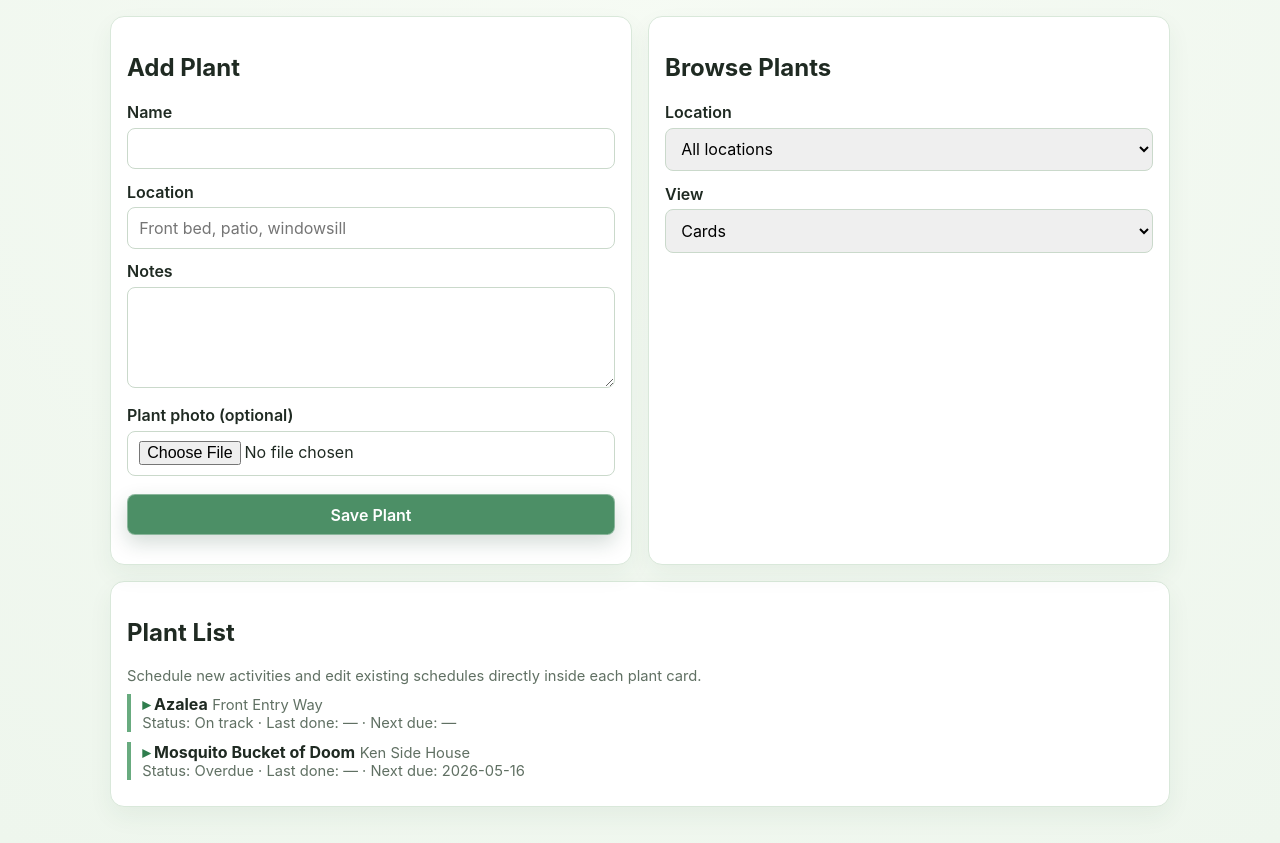
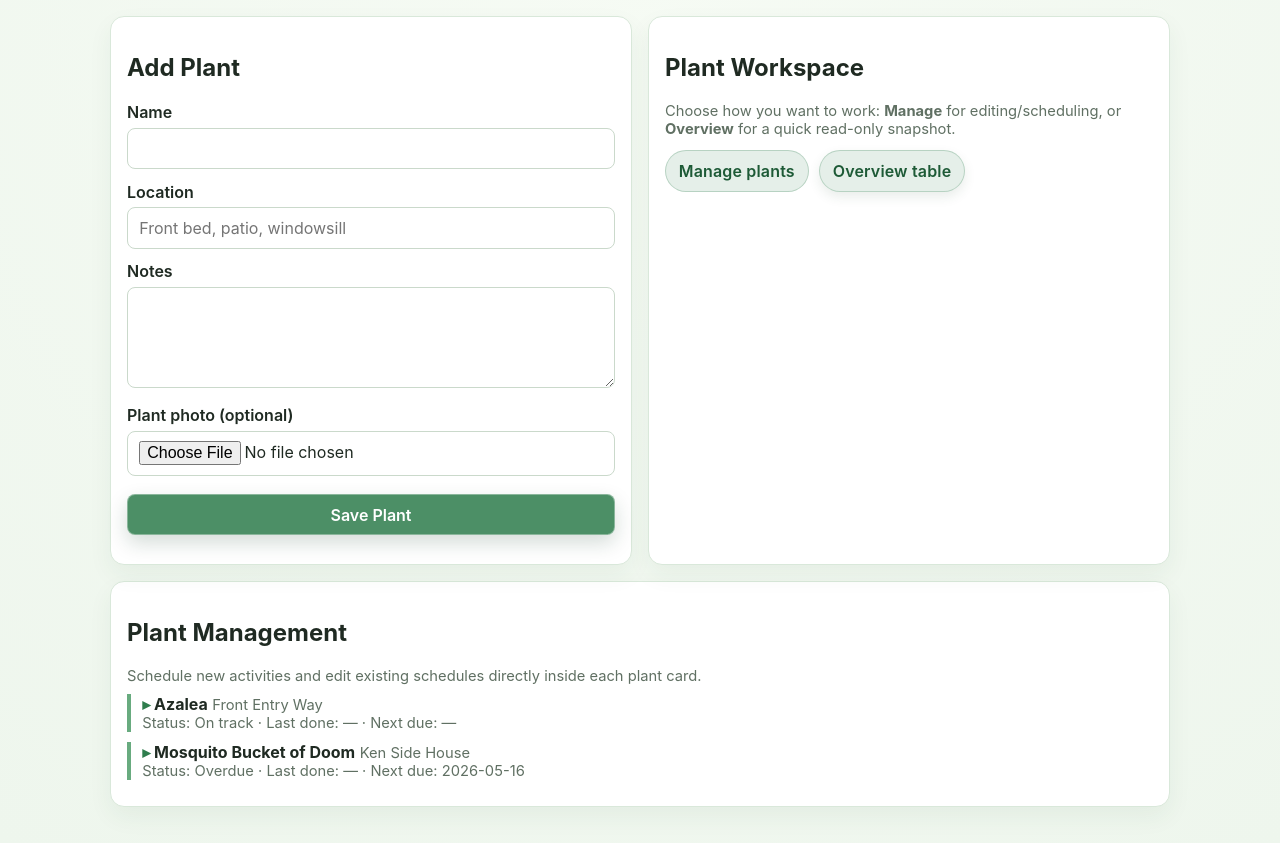
Before and after one commit to jpk300/FertilizerTracker, a Flask app: page /add in a window 1280 px wide. Shown: the part 54-897 px from the top of the page. Run offline with Flask 3, Linux system fonts and the light colour scheme.

Commit message:
Simplify plant workspace modes and remove location filter

```diff
--- a/app.py
+++ b/app.py
@@ -209,14 +209,9 @@ def index():
 
 @app.route('/add')
 def add_page():
-    location_filter = request.args.get('location', '').strip()
-    view_mode = request.args.get('view', 'cards')
-    plants_q = Plant.query.filter(Plant.archived_on.is_(None))
-    if location_filter:
-        plants_q = plants_q.filter(Plant.location == location_filter)
-    plants = plants_q.order_by(Plant.name.asc()).all()
+    view_mode = request.args.get('view', 'manage')
+    plants = Plant.query.filter(Plant.archived_on.is_(None)).order_by(Plant.name.asc()).all()
     archived_plants = Plant.query.filter(Plant.archived_on.isnot(None)).order_by(Plant.name.asc()).all()
-    locations = [row[0] for row in db.session.query(Plant.location).filter(Plant.location.isnot(None), Plant.location != '').distinct().all()]
     care_summaries = {plant.id: _plant_care_summary(plant) for plant in plants}
     today = date.today()
     return render_template(
@@ -225,9 +220,7 @@ def add_page():
         archived_plants=archived_plants,
         active_page='add',
         care_summaries=care_summaries,
-        locations=locations,
-        location_filter=location_filter,
-        view_mode=view_mode,
+        view_mode=view_mode if view_mode in {'manage', 'overview'} else 'manage',
         today=today,
     )
 
--- a/templates/add.html
+++ b/templates/add.html
@@ -12,20 +12,18 @@
     </form>
   </div>
   <div class="card">
-    <h2>Browse Plants</h2>
-    <form method="get" action="{{ url_for('add_page') }}">
-      <label for="filter-location">Location</label>
-      <select id="filter-location" name="location" onchange="this.form.submit()"><option value="">All locations</option>{% for loc in locations %}<option value="{{ loc }}" {{ 'selected' if loc==location_filter else '' }}>{{ loc }}</option>{% endfor %}</select>
-      <label for="filter-view">View</label>
-      <select id="filter-view" name="view" onchange="this.form.submit()"><option value="cards" {{ 'selected' if view_mode=='cards' else '' }}>Cards</option><option value="table" {{ 'selected' if view_mode=='table' else '' }}>Table</option></select>
-      <noscript><button class="btn-secondary" type="submit">Update</button></noscript>
-    </form>
+    <h2>Plant Workspace</h2>
+    <div class="small">Choose how you want to work: <strong>Manage</strong> for editing/scheduling, or <strong>Overview</strong> for a quick read-only snapshot.</div>
+    <div class="button-row" style="margin-top:.75rem;">
+      <a class="btn {{ 'btn-secondary' if view_mode != 'manage' else '' }}" href="{{ url_for('add_page', view='manage') }}">Manage plants</a>
+      <a class="btn {{ 'btn-secondary' if view_mode != 'overview' else '' }}" href="{{ url_for('add_page', view='overview') }}">Overview table</a>
+    </div>
   </div>
 </div>
 <div class="card">
-<h2>Plant List</h2>
-<div class="small">Schedule new activities and edit existing schedules directly inside each plant card.</div>
-{% if view_mode == 'table' %}
+<h2>{{ 'Plant Overview' if view_mode == 'overview' else 'Plant Management' }}</h2>
+<div class="small">{{ 'Read-only snapshot of care status for every active plant.' if view_mode == 'overview' else 'Schedule new activities and edit existing schedules directly inside each plant card.' }}</div>
+{% if view_mode == 'overview' %}
 <div style="overflow-x:auto;">
 <table style="width:100%; border-collapse: collapse; min-width: 660px;">
   <tr style="position: sticky; top: 0; background: #edf5ee; z-index: 1;"><th style="text-align:left; padding:.55rem; border-bottom:1px solid #cddfce;">Name</th><th style="text-align:left; padding:.55rem; border-bottom:1px solid #cddfce;">Status</th><th style="text-align:left; padding:.55rem; border-bottom:1px solid #cddfce;">Last done</th><th style="text-align:left; padding:.55rem; border-bottom:1px solid #cddfce;">Next due</th></tr>
```
